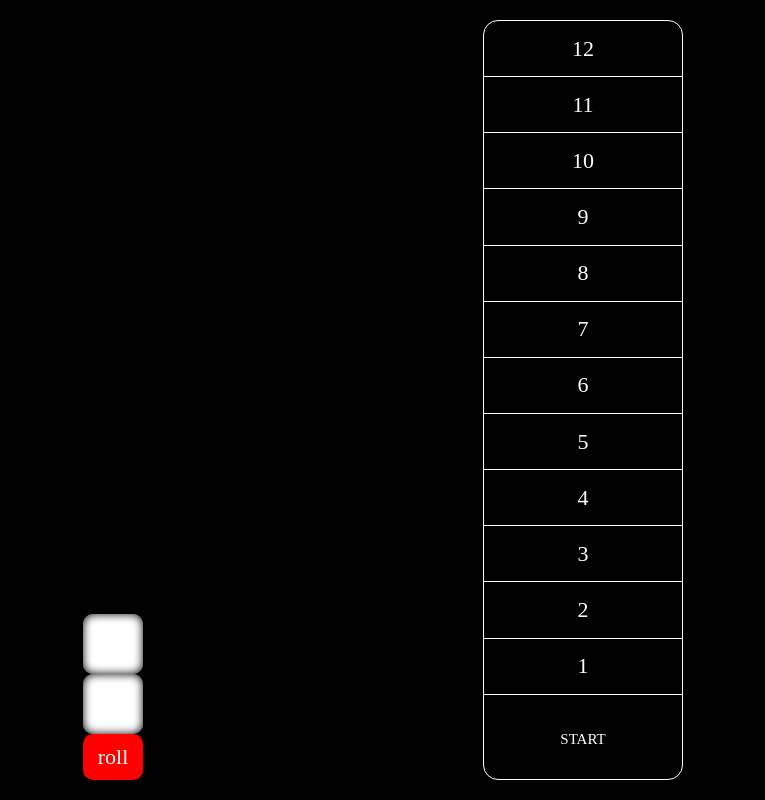
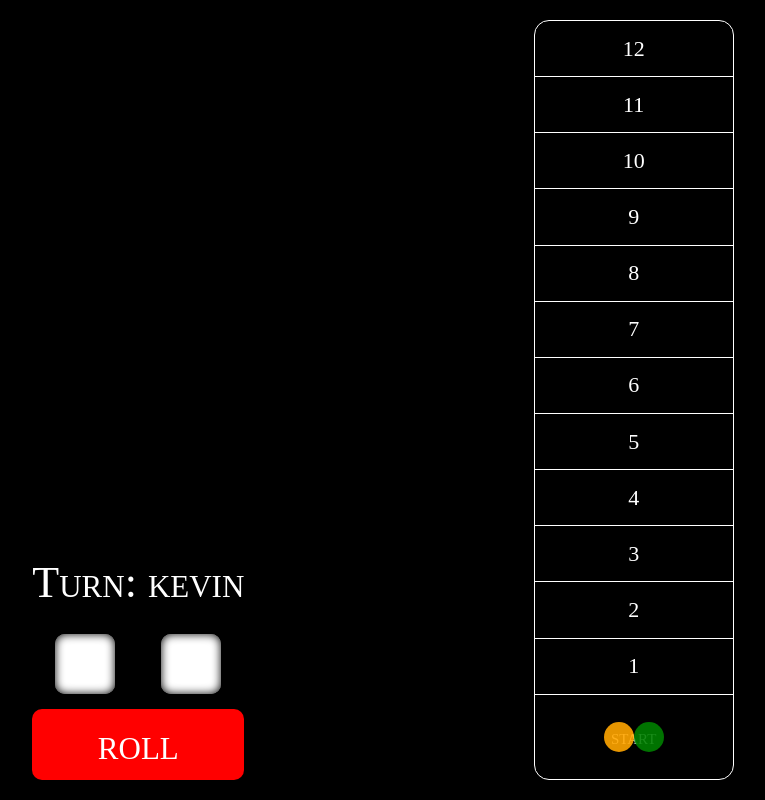
Before and after one commit to KevinW90/Bump_Back, a React (Create React App) app: page / in a window 1280 px wide. Shown: the whole page, without its empty margins (257-1022 px from the left). Built offline with nearby package versions, Linux system fonts and the light colour scheme.

Commit message:
player turn and movements

```diff
--- a/package.json
+++ b/package.json
@@ -6,9 +6,12 @@
     "@testing-library/jest-dom": "^4.2.4",
     "@testing-library/react": "^9.5.0",
     "@testing-library/user-event": "^7.2.1",
+    "express": "^4.17.1",
+    "ipify": "^4.0.0",
     "react": "^16.13.1",
     "react-dom": "^16.13.1",
-    "react-scripts": "3.4.1"
+    "react-scripts": "3.4.1",
+    "socket.io": "^2.3.0"
   },
   "scripts": {
     "start": "react-scripts start",
--- a/public/index.html
+++ b/public/index.html
@@ -24,6 +24,9 @@
       work correctly both with client-side routing and a non-root public URL.
       Learn how to configure a non-root public URL by running `npm run build`.
     -->
+    <!-- <script src="https://ajax.googleapis.com/ajax/libs/jquery/3.2.1/jquery.min.js"></script>
+    <script type="application/javascript" src="https://api.ipify.org?format=json"></script>  -->
+
     <title>React App</title>
   </head>
   <body>
--- a/src/components/BumpBack.js
+++ b/src/components/BumpBack.js
@@ -1,10 +1,14 @@
 import React, { Component } from 'react';
 
 import '../css/BumpBack.css';
+import '../css/GameMenu.css';
+import '../css/Strip.css';
+import '../css/Block.css';
 
 import Die from './Die';
 import Button from './Button';
-import Strip from './Strip';
+import Player from './Player';
+
 
 class BumpBack extends Component {
     constructor(props) {
@@ -12,32 +16,101 @@ class BumpBack extends Component {
 
         this.state = {
             die1: 0,
-            die2: 0
+            die2: 0,
+            active_player: 0,
         }
+
+
+
+        this.x = 'start 1 2 3 4 5 6 7 8 9 10 11 12';
+        this.blocks = this.x.split(' ');
 
         //random number generator [min, max]
         this.RNG = (min,max) => {
             return Math.floor(Math.random() * (max - min + 1)) + min;
         }
 
-        this.DiceRoll = () => {
-            this.setState({
-                die1: this.RNG(1,6),
-                die2: this.RNG(1,6)
-            })
+        this.DiceRoll = this.DiceRoll.bind(this);
+    }
+
+    player_list = [
+        {
+            name: "kevin",
+            pos: "start",
+            color: "orange"
+        },
+        {
+            name: "bob",
+            pos: "start",
+            color: "green"
         }
+    ]
+
+    DiceRoll = () => {
+        //get dice roll
+        let _die1 = this.RNG(1,6);
+        let _die2 = this.RNG(1,6);
+        //set player pos from dice roll
+        this.player_list[this.state.active_player].pos = _die1 + _die2;
+        //get the next player
+        let newActivePlayer = (this.state.active_player + 1) % this.player_list.length;
+
+        this.setState({
+            //set dice roll
+            die1: _die1,
+            die2: _die2,
+            //set new active player
+            active_player: newActivePlayer,
+        })
     }
 
     render() {
+        let p = [];
+        for (let i = 0; i < this.blocks.length; i++) {
+            p[i] = [];
+            // look at each player
+            for (let j = 0; j < this.player_list.length; j++) {
+
+                //if the positions are the same
+                if (this.blocks[i] === this.player_list[j].pos.toString()) {
+                    p[i].push(this.player_list[j].name);
+                } else {
+                    p[i].push();
+                }
+            }
+        }
+        //p is the current player positions
+
         return (
             <div id="bump-back">
                 <div className="game-menu">
-                    <div className="active-player"></div>
-                    <Die dotCnt={this.state.die1} />
-                    <Die dotCnt={this.state.die2} />
+                    <div className="active-player">Turn: {this.player_list[this.state.active_player].name}</div>
+                    <div className="dice">
+                        <Die dotCnt={this.state.die1} />
+                        <Die dotCnt={this.state.die2} />
+                    </div>
                     <Button role="roll" clickHandler={this.DiceRoll}/>
                 </div>
-                <Strip />
+                <div className="strip">
+                    {p.map( (players, n) => {
+                        let blockClass = (n === 0) ? 'start' : n.toString();
+                        return (<div className={`block ${blockClass}`}>
+                                    {blockClass}
+                                    <div className="overlay">
+                                        {players.map( (name) => {
+                                            let bg;
+                                            for (let i = 0; i < this.player_list.length; i++) {
+                                                if (this.player_list[i].name === name) {
+                                                    bg = this.player_list[i].color;
+                                                    break;
+                                                }
+                                            }
+                                            return (<Player bg={bg}/>)
+                                        })}
+                                    </div>
+                                </div>)
+                    })}
+                </div>
             </div>
         );
     }
--- /dev/null
+++ b/src/components/Player.js
@@ -0,0 +1,19 @@
+import React from 'react';
+
+const Player = (props) => {
+    const style = {
+        width: 30,
+        height: 30,
+        background: props.bg,
+        borderRadius: 50,
+        opacity: .9
+    }
+
+    return (
+        <div className="player" style={style}>
+
+        </div>
+    );
+}
+
+export default Player;
--- a/src/components/Strip.js
+++ b/src/components/Strip.js
@@ -3,18 +3,14 @@ import React from 'react';
 import '../css/Strip.css';
 
 import Block from './Block';
+import Player from './Player';
 
 
-const Strip = () => {
-    let x = 'start 1 2 3 4 5 6 7 8 9 10 11 12';
-    const blocks = x.split(' ');
+const Strip = (props) => {
+
 
     return (
-        <div className="strip">
-            {blocks.map( (b, index) => {
-                return (<Block blockText={b} key={`${b}${index}`}/>)
-            })}
-        </div>
+
     );
 };
 
--- a/src/css/Block.css
+++ b/src/css/Block.css
@@ -1,4 +1,6 @@
 .block {
+    position: relative;
+
     display: flex;
     justify-content: center;
     align-items: center;
@@ -14,3 +16,14 @@
     font-variant: small-caps;
     flex-grow: 2;
 }
+
+.overlay {
+    width: 100%;
+    height: 100%;
+    position: absolute;
+
+    display: flex;
+    justify-content: center;
+    align-items: center;
+    background: transparent;
+}
--- a/src/css/BumpBack.css
+++ b/src/css/BumpBack.css
@@ -1,9 +1,6 @@
 #bump-back {
     width: 100vw;
     height: 100vh;
-
-    position: absolute;
-    bottom: 0;
 
     display: flex;
     justify-content: space-evenly;
--- a/src/css/Die.css
+++ b/src/css/Die.css
@@ -8,6 +8,7 @@
     background: white;
 
     justify-self: center;
+    align-self: center;
 
     box-shadow: inset 0 0 10px black;
 }
@@ -43,3 +44,11 @@
 .dot:nth-child(odd):last-child {
     grid-area: g;
 }
+
+
+.dice {
+    /* border: 1px solid blue; */
+    display: grid;
+    /* gap: 0px; */
+    grid-template: 1fr / 1fr 1fr;
+}
--- /dev/null
+++ b/src/css/GameMenu.css
@@ -0,0 +1,16 @@
+.game-menu {
+    display: grid;
+    gap: 10px;
+    grid-template: repeat(3, 1fr) / 1fr;
+
+    font-size: 2rem;
+    font-variant: small-caps;
+
+    /* border: 1px solid yellow; */
+}
+
+.active-player {
+    display: flex;
+    justify-content: center;
+    align-items: center;
+}
```
Also changed, not shown: 1 other file (tests, documents, lock files or other folders).
